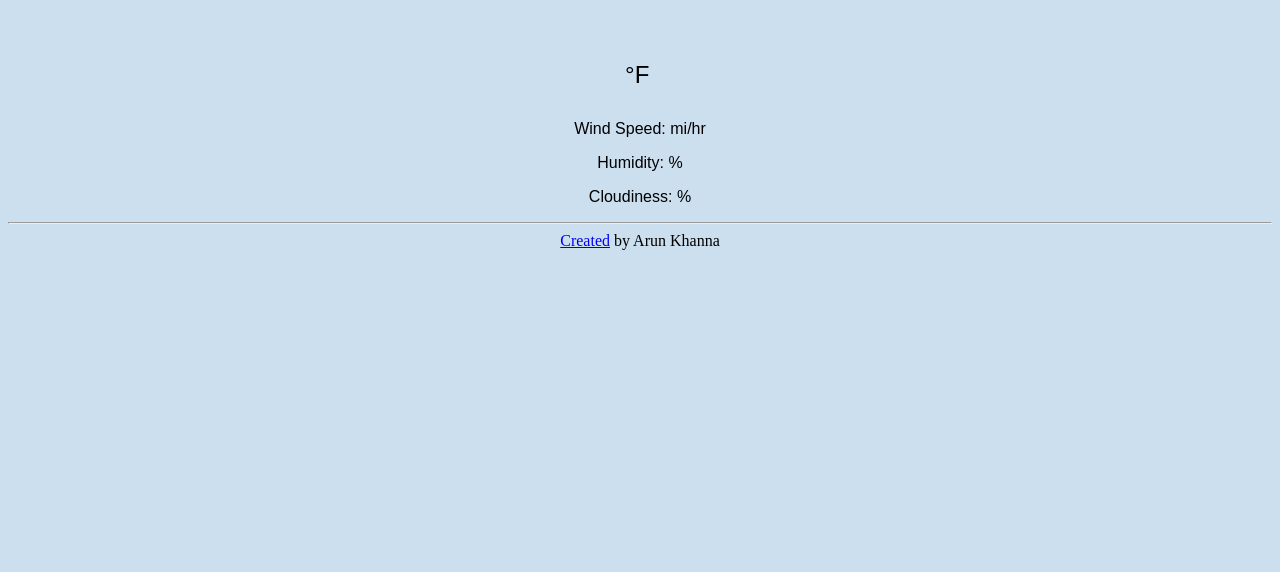
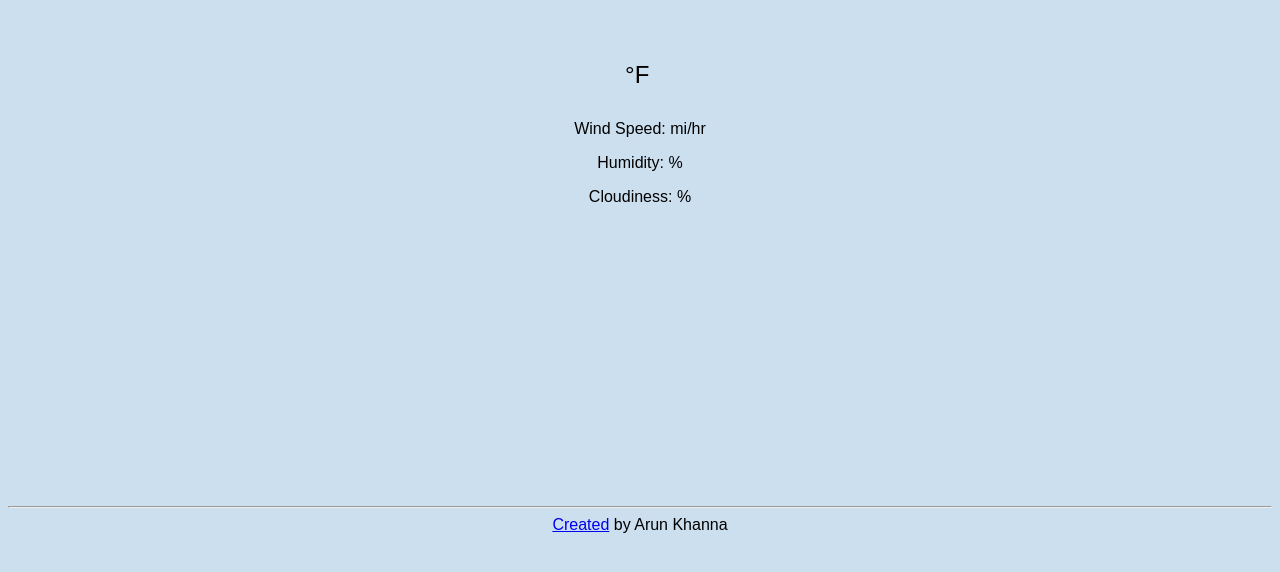
Before and after one commit to arunkhanna00/freecodecamp-local-weather, a website: page app/index.max.html in a window 1280 px wide. Drawn offline with nearby package versions, Linux system fonts and the light colour scheme; files that its build step writes are made by us from their sources.

Commit message:
make some styling changes

```diff
--- a/app/css/style.css
+++ b/app/css/style.css
@@ -1,5 +1,7 @@
 body {
   background-color: #ccdfef;
+  font-family: Arial, Helvetica, sans-serif;
+  text-align: center;
 }
 
 h2 {
@@ -10,10 +12,10 @@ h2 {
   font-size: 60px;
   margin-bottom: 10px;
 }
+
 .view {
   max-width: 500px;
   margin: 0 auto;
-  font-family: Arial, Helvetica, sans-serif;
 }
 
 .temp {
@@ -27,6 +29,6 @@ h2 {
   margin-left: -10px;
 }
 
-body {
-  text-align: center;
+footer {
+  margin-top: 300px;
 }
```
Also changed, not shown: dist/css/style.min.css.
